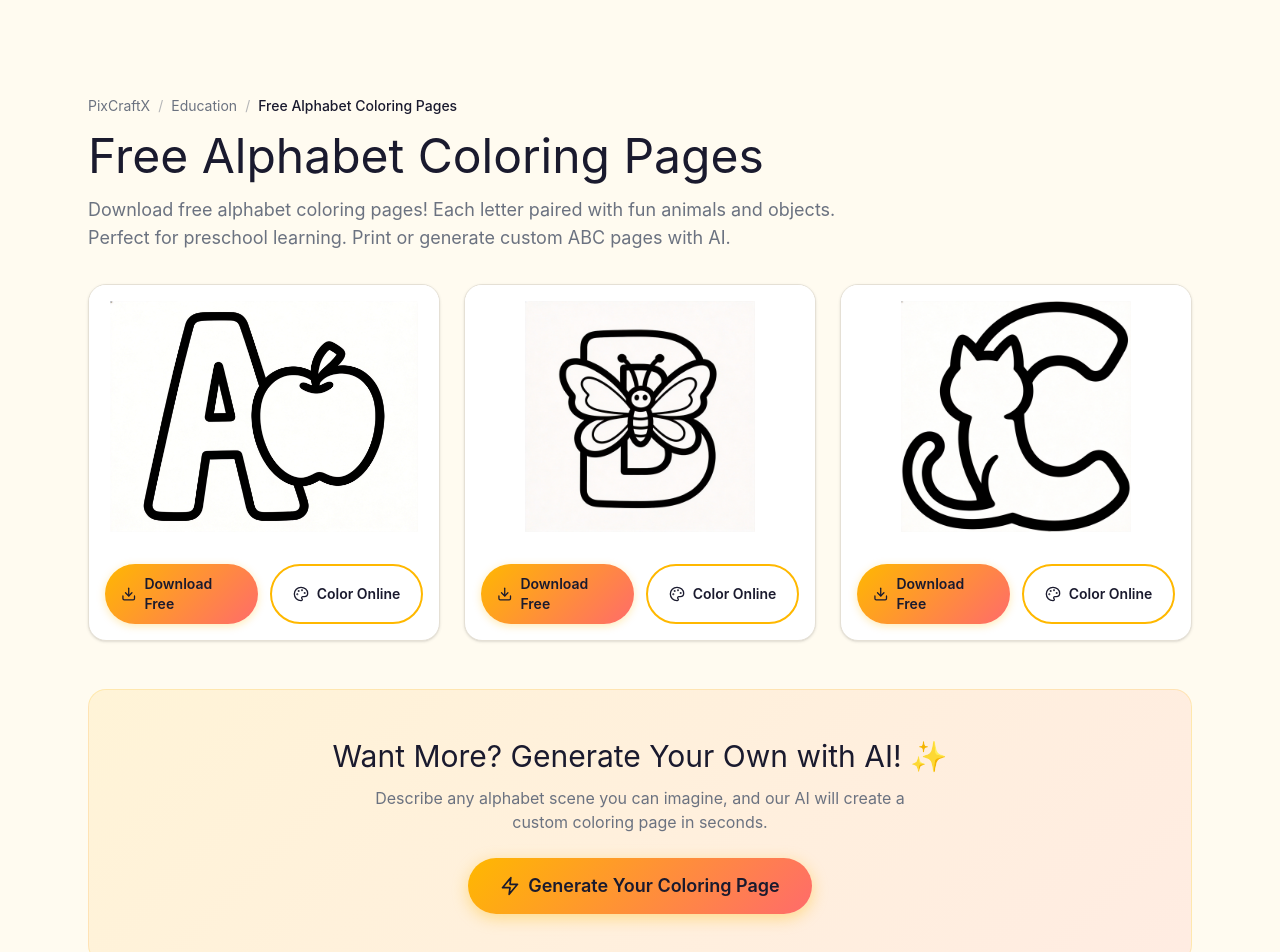
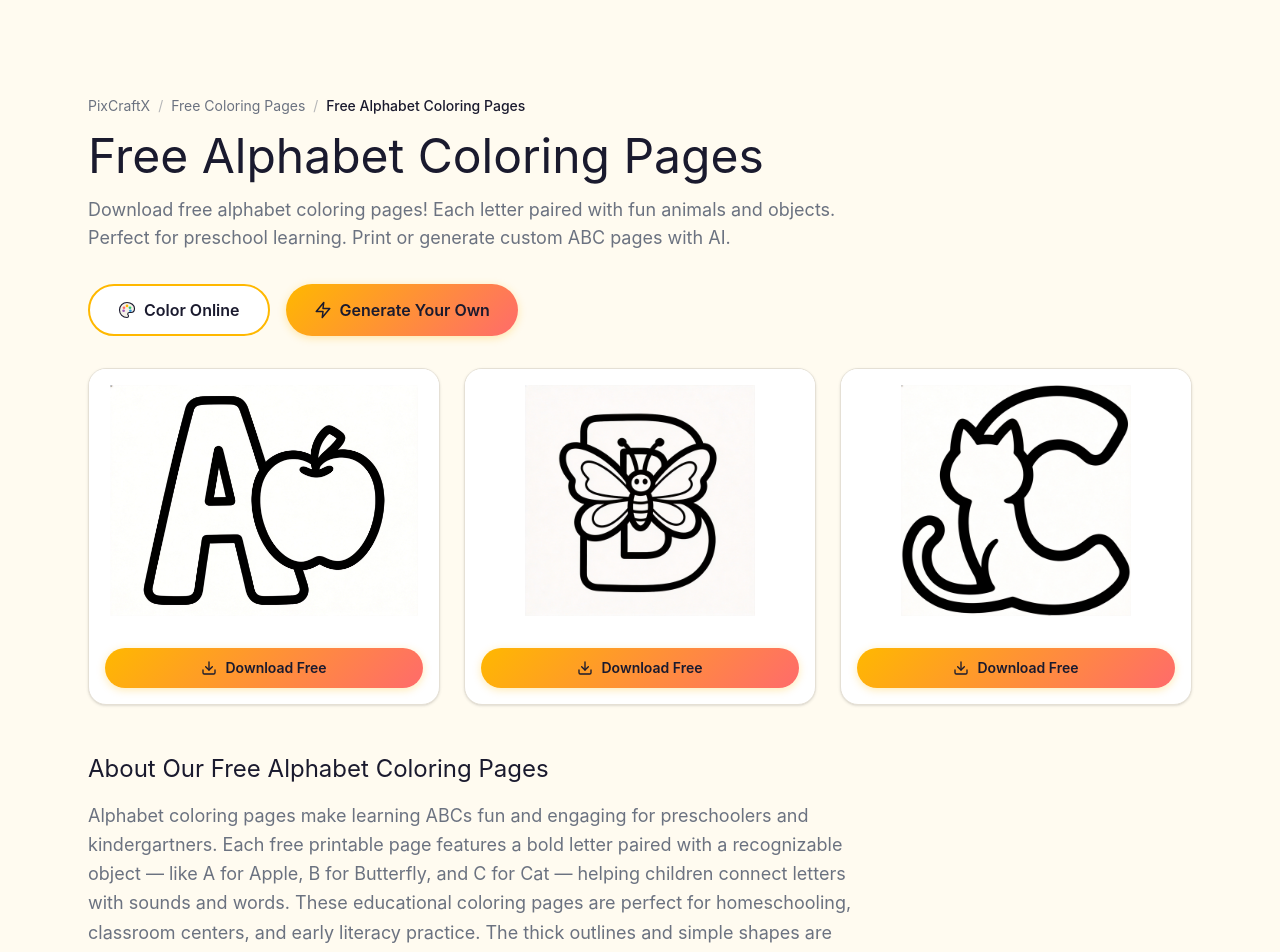
Before and after one commit to rinbs1120/pixcraftx, a Next.js app: page /alphabet-coloring-pages in a window 1280 px wide. Shown: the top 952 px of the page. Built offline with nearby package versions, Linux system fonts and the light colour scheme; a web font is replaced by a local one.

Commit message:
fix: restore StyleShowcase, add Free Pages nav+gallery, colorful palette icon, simplify inner page

```diff
--- a/src/app/[slug]/page.tsx
+++ b/src/app/[slug]/page.tsx
@@ -3,7 +3,6 @@ import Image from 'next/image';
 import Link from 'next/link';
 import { notFound } from 'next/navigation';
 import { themes, getThemeBySlug, getRelatedThemes } from '@/data/coloring-themes';
-import { Palette } from 'lucide-react';
 
 export const dynamicParams = false;
 
@@ -51,13 +50,6 @@ export async function generateMetadata({
   };
 }
 
-function formatSlugToName(slug: string): string {
-  return slug
-    .split('-')
-    .map((word) => word.charAt(0).toUpperCase() + word.slice(1))
-    .join(' ');
-}
-
 export default async function ThemePage({
   params,
 }: {
@@ -69,7 +61,6 @@ export default async function ThemePage({
 
   const relatedThemesList = getRelatedThemes(theme.relatedThemes);
 
-  // Schema.org structured data
   const webpageSchema = {
     '@context': 'https://schema.org',
     '@type': 'WebPage',
@@ -112,8 +103,8 @@ export default async function ThemePage({
       {
         '@type': 'ListItem',
         position: 2,
-        name: theme.category,
-        item: `https://pixcraftx.com/${theme.category.toLowerCase().replace(/\s+/g, '-')}`,
+        name: 'Free Coloring Pages',
+        item: 'https://pixcraftx.com/free-coloring-pages',
       },
       {
         '@type': 'ListItem',
@@ -150,26 +141,57 @@ export default async function ThemePage({
             </li>
             <li className="text-muted-foreground/50">/</li>
             <li>
-              <span className="hover:text-primary transition-colors cursor-default">
-                {theme.category}
-              </span>
+              <Link href="/free-coloring-pages" className="hover:text-primary transition-colors">
+                Free Coloring Pages
+              </Link>
             </li>
             <li className="text-muted-foreground/50">/</li>
             <li className="text-foreground font-medium">{theme.h1}</li>
           </ol>
         </nav>
 
-        {/* Hero Section */}
+        {/* Hero + CTA */}
         <section className="container mx-auto px-4 md:px-6 max-w-6xl pb-8">
           <h1 className="font-display text-3xl md:text-4xl lg:text-5xl text-foreground mb-4">
             {theme.h1}
           </h1>
-          <p className="text-lg text-muted-foreground max-w-3xl">
+          <p className="text-lg text-muted-foreground max-w-3xl mb-8">
             {theme.metaDescription}
           </p>
+
+          <div className="flex flex-wrap gap-4">
+            <a
+              href={`/color?src=${encodeURIComponent(`https://pixcraftx.com${theme.samples[0]}`)}`}
+              className="inline-flex items-center gap-2 px-7 py-3 rounded-full font-semibold text-base transition-all hover:translate-y-0.5 border-2 border-[#FFB800] text-[#1A1A2E] bg-white hover:bg-[#FFF8E1]"
+            >
+              {/* Colorful Palette Icon */}
+              <svg width="18" height="18" viewBox="0 0 24 24" fill="none" xmlns="http://www.w3.org/2000/svg">
+                <path d="M12 2C6.48 2 2 6.48 2 12s4.48 10 10 10c1.1 0 2-.9 2-2 0-.5-.18-.96-.5-1.33-.3-.35-.5-.81-.5-1.33 0-1.1.9-2 2-2h2.36C19.86 15.34 22 13.13 22 10c0-4.42-4.48-8-10-8z" fill="#F5F0E8" stroke="#1A1A2E" strokeWidth="1.5"/>
+                <circle cx="8" cy="9" r="1.8" fill="#FF6B6B"/>
+                <circle cx="12" cy="6.5" r="1.8" fill="#FFB800"/>
+                <circle cx="16" cy="9" r="1.8" fill="#2ECC71"/>
+                <circle cx="7.5" cy="13" r="1.8" fill="#9B59B6"/>
+                <circle cx="16.5" cy="13" r="1.8" fill="#3498DB"/>
+              </svg>
+              Color Online
+            </a>
+            <a
+              href="/generate"
+              className="inline-flex items-center gap-2 px-7 py-3 rounded-full font-semibold text-base transition-all hover:translate-y-0.5 text-[#1A1A2E]"
+              style={{
+                background: 'linear-gradient(135deg, #FFB800 0%, #FF6B6B 100%)',
+                boxShadow: '0 2px 8px rgba(255,184,0,0.3)',
+              }}
+            >
+              <svg xmlns="http://www.w3.org/2000/svg" width="18" height="18" viewBox="0 0 24 24" fill="none" stroke="currentColor" strokeWidth="2" strokeLinecap="round" strokeLinejoin="round">
+                <polygon points="13 2 3 14 12 14 11 22 21 10 12 10 13 2" />
+              </svg>
+              Generate Your Own
+            </a>
+          </div>
         </section>
 
-        {/* Sample Images Grid */}
+        {/* Sample Images Grid - simplified: only Download Free per card */}
         <section className="container mx-auto px-4 md:px-6 max-w-6xl pb-12">
           <div className="grid grid-cols-1 sm:grid-cols-2 lg:grid-cols-3 gap-6">
             {theme.samples.map((sample, index) => (
@@ -187,88 +209,25 @@ export default async function ThemePage({
                   />
                 </div>
                 <div className="p-4">
-                  <div className="grid grid-cols-2 gap-3">
                   <a
                     href={sample}
                     download
-                      className="flex items-center justify-center gap-2 px-4 py-2.5 rounded-full font-semibold text-sm transition-all hover:translate-y-0.5 text-[#1A1A2E]"
+                    className="flex items-center justify-center gap-2 w-full px-4 py-2.5 rounded-full font-semibold text-sm transition-all hover:translate-y-0.5 text-[#1A1A2E]"
                     style={{
-                        background:
-                          'linear-gradient(135deg, #FFB800 0%, #FF6B6B 100%)',
+                      background: 'linear-gradient(135deg, #FFB800 0%, #FF6B6B 100%)',
                       boxShadow: '0 2px 8px rgba(255,184,0,0.3)',
                     }}
                   >
-                      <svg
-                        xmlns="http://www.w3.org/2000/svg"
-                        width="16"
-                        height="16"
-                        viewBox="0 0 24 24"
-                        fill="none"
-                        stroke="currentColor"
-                        strokeWidth="2"
-                        strokeLinecap="round"
-                        strokeLinejoin="round"
-                      >
+                    <svg xmlns="http://www.w3.org/2000/svg" width="16" height="16" viewBox="0 0 24 24" fill="none" stroke="currentColor" strokeWidth="2" strokeLinecap="round" strokeLinejoin="round">
                       <path d="M21 15v4a2 2 0 0 1-2 2H5a2 2 0 0 1-2-2v-4" />
                       <polyline points="7 10 12 15 17 10" />
                       <line x1="12" y1="15" x2="12" y2="3" />
                     </svg>
                     Download Free
                   </a>
-                    <a
-                      href={`/color?src=${encodeURIComponent(`https://pixcraftx.com${sample}`)}`}
-                      className="flex items-center justify-center gap-2 px-4 py-2.5 rounded-full font-semibold text-sm transition-all hover:translate-y-0.5 border-2 border-[#FFB800] text-[#1A1A2E] bg-white hover:bg-[#FFF8E1]"
-                    >
-                      <Palette size={16} />
-                      Color Online
-                    </a>
-                  </div>
                 </div>
               </div>
             ))}
-          </div>
-        </section>
-
-        {/* CTA Section */}
-        <section className="container mx-auto px-4 md:px-6 max-w-6xl pb-16">
-          <div
-            className="rounded-2xl p-8 md:p-12 text-center"
-            style={{
-              background:
-                'linear-gradient(135deg, rgba(255,184,0,0.1) 0%, rgba(255,107,107,0.1) 100%)',
-              border: '1px solid rgba(255,184,0,0.2)',
-            }}
-          >
-            <h2 className="font-display text-2xl md:text-3xl text-foreground mb-3">
-              Want More? Generate Your Own with AI! ✨
-            </h2>
-            <p className="text-muted-foreground mb-6 max-w-xl mx-auto">
-              Describe any {theme.h1.replace('Free ', '').replace(' Coloring Pages', '').toLowerCase()} scene you can imagine, and our AI will create a custom coloring page in seconds.
-            </p>
-            <Link
-              href="/generate"
-              className="inline-flex items-center gap-2 px-8 py-3.5 rounded-full font-semibold text-lg transition-all hover:translate-y-0.5 hover:shadow-xl text-[#1A1A2E]"
-              style={{
-                background:
-                  'linear-gradient(135deg, #FFB800 0%, #FF6B6B 100%)',
-                boxShadow: '0 4px 16px rgba(255,184,0,0.4)',
-              }}
-            >
-              <svg
-                xmlns="http://www.w3.org/2000/svg"
-                width="20"
-                height="20"
-                viewBox="0 0 24 24"
-                fill="none"
-                stroke="currentColor"
-                strokeWidth="2"
-                strokeLinecap="round"
-                strokeLinejoin="round"
-              >
-                <polygon points="13 2 3 14 12 14 11 22 21 10 12 10 13 2" />
-              </svg>
-              Generate Your Coloring Page
-            </Link>
           </div>
         </section>
 
@@ -314,18 +273,7 @@ export default async function ThemePage({
                       {related.category}
                     </p>
                   </div>
-                  <svg
-                    xmlns="http://www.w3.org/2000/svg"
-                    width="16"
-                    height="16"
-                    viewBox="0 0 24 24"
-                    fill="none"
-                    stroke="currentColor"
-                    strokeWidth="2"
-                    strokeLinecap="round"
-                    strokeLinejoin="round"
-                    className="text-muted-foreground group-hover:text-primary transition-colors flex-shrink-0"
-                  >
+                  <svg xmlns="http://www.w3.org/2000/svg" width="16" height="16" viewBox="0 0 24 24" fill="none" stroke="currentColor" strokeWidth="2" strokeLinecap="round" strokeLinejoin="round" className="text-muted-foreground group-hover:text-primary transition-colors flex-shrink-0">
                     <polyline points="9 18 15 12 9 6" />
                   </svg>
                 </Link>
--- /dev/null
+++ b/src/app/free-coloring-pages/page.tsx
@@ -0,0 +1,95 @@
+import { Metadata } from 'next';
+import { Navbar } from '@/components/navbar';
+import { Footer } from '@/components/footer';
+import { FreeColoringGallery } from '@/components/sections/free-coloring-gallery';
+import { themes } from '@/data/coloring-themes';
+
+export const metadata: Metadata = {
+  title: 'Free Coloring Pages - Printable & Online | PixCraftX',
+  description: 'Browse hundreds of free printable coloring pages across popular themes. Dinosaurs, unicorns, mandalas, alphabet, and more. Color online or download for free.',
+  keywords: ['free coloring pages', 'printable coloring pages', 'coloring pages for kids', 'adult coloring pages', 'mandala coloring pages', 'dinosaur coloring pages', 'unicorn coloring pages'],
+  openGraph: {
+    title: 'Free Coloring Pages - Printable & Online | PixCraftX',
+    description: 'Browse hundreds of free printable coloring pages across popular themes. Color online or download for free.',
+    url: 'https://pixcraftx.com/free-coloring-pages',
+    siteName: 'PixCraftX',
+    type: 'website',
+  },
+  alternates: {
+    canonical: 'https://pixcraftx.com/free-coloring-pages',
+  },
+};
+
+const categories = ['All', ...Array.from(new Set(themes.map(t => t.category)))];
+
+export default function FreeColoringPagesPage() {
+  return (
+    <>
+      <Navbar />
+      <div className="min-h-screen bg-background">
+        <nav className="container mx-auto px-4 md:px-6 max-w-6xl pt-24 pb-4">
+          <ol className="flex items-center gap-2 text-sm text-muted-foreground">
+            <li>
+              <a href="/" className="hover:text-primary transition-colors">PixCraftX</a>
+            </li>
+            <li className="text-muted-foreground/50">/</li>
+            <li className="text-foreground font-medium">Free Coloring Pages</li>
+          </ol>
+        </nav>
+
+        <section className="container mx-auto px-4 md:px-6 max-w-6xl pb-8">
+          <h1 className="font-display text-3xl md:text-4xl lg:text-5xl text-foreground mb-4">
+            Free Coloring Pages
+          </h1>
+          <p className="text-lg text-muted-foreground max-w-3xl mb-8">
+            Browse hundreds of free printable coloring pages across popular themes. Download for free or color online — no signup required.
+          </p>
+
+          <div className="flex flex-wrap gap-4">
+            <a
+              href="/generate"
+              className="inline-flex items-center gap-2 px-8 py-3.5 rounded-full font-semibold text-lg transition-all hover:translate-y-0.5 text-[#1A1A2E]"
+              style={{
+                background: 'linear-gradient(135deg, #FFB800 0%, #FF6B6B 100%)',
+                boxShadow: '0 4px 16px rgba(255,184,0,0.4)',
+              }}
+            >
+              <svg xmlns="http://www.w3.org/2000/svg" width="20" height="20" viewBox="0 0 24 24" fill="none" stroke="currentColor" strokeWidth="2" strokeLinecap="round" strokeLinejoin="round">
+                <polygon points="13 2 3 14 12 14 11 22 21 10 12 10 13 2" />
+              </svg>
+              Generate Your Own
+            </a>
+            <a
+              href="/color"
+              className="inline-flex items-center gap-2 px-8 py-3.5 rounded-full font-semibold text-lg transition-all hover:translate-y-0.5 border-2 border-[#FFB800] text-[#1A1A2E] bg-white hover:bg-[#FFF8E1]"
+            >
+              <svg width="20" height="20" viewBox="0 0 24 24" fill="none" xmlns="http://www.w3.org/2000/svg">
+                <path d="M12 2C6.48 2 2 6.48 2 12s4.48 10 10 10c1.1 0 2-.9 2-2 0-.5-.18-.96-.5-1.33-.3-.35-.5-.81-.5-1.33 0-1.1.9-2 2-2h2.36C19.86 15.34 22 13.13 22 10c0-4.42-4.48-8-10-8z" fill="#F5F0E8" stroke="#1A1A2E" strokeWidth="1.5"/>
+                <circle cx="8" cy="9" r="1.8" fill="#FF6B6B"/>
+                <circle cx="12" cy="6.5" r="1.8" fill="#FFB800"/>
+                <circle cx="16" cy="9" r="1.8" fill="#2ECC71"/>
+                <circle cx="7.5" cy="13" r="1.8" fill="#9B59B6"/>
+                <circle cx="16.5" cy="13" r="1.8" fill="#3498DB"/>
+              </svg>
+              Color Online
+            </a>
+          </div>
+        </section>
+
+        <FreeColoringGallery categories={categories} />
+
+        <section className="container mx-auto px-4 md:px-6 max-w-6xl py-16">
+          <div className="max-w-3xl">
+            <h2 className="font-display text-2xl text-foreground mb-4">
+              About Our Free Coloring Pages
+            </h2>
+            <p className="text-muted-foreground leading-relaxed text-lg">
+              PixCraftX offers a growing collection of free printable coloring pages for kids and adults. From adorable dinosaurs and magical unicorns to intricate mandalas and educational alphabet sheets, every page is designed with bold, clean outlines that are perfect for coloring. All pages are free to download and print — or color them online right in your browser. Want something unique? Use our AI generator to create custom coloring pages from any idea!
+            </p>
+          </div>
+        </section>
+      </div>
+      <Footer />
+    </>
+  );
+}
--- a/src/app/page.tsx
+++ b/src/app/page.tsx
@@ -2,7 +2,7 @@ import { Navbar } from '@/components/navbar';
 import { Footer } from '@/components/footer';
 import { Hero } from '@/components/sections/hero';
 import { ColoringGallery } from '@/components/sections/coloring-gallery';
-import { BrushStrokeShowcase } from '@/components/sections/brush-stroke-showcase';
+import { StyleShowcase } from '@/components/sections/style-showcase';
 import { HowItWorks } from '@/components/sections/how-it-works';
 import { PerfectFor } from '@/components/sections/perfect-for';
 import { WhyPixCraftX } from '@/components/sections/why-pixcraftx';
@@ -17,7 +17,7 @@ export default function HomePage() {
       <main>
         <Hero />
         <ColoringGallery />
-        <BrushStrokeShowcase />
+        <StyleShowcase />
         <HowItWorks />
         <PerfectFor />
         <WhyPixCraftX />
--- a/src/components/footer.tsx
+++ b/src/components/footer.tsx
@@ -8,10 +8,7 @@ const productLinks = [
 
 const resourceLinks = [
   { label: 'Help', href: '/help' },
-  { label: 'Dinosaur Coloring Pages', href: '/dinosaur-coloring-pages' },
-  { label: 'Unicorn Coloring Pages', href: '/unicorn-coloring-pages' },
-  { label: 'Mandala Coloring Pages', href: '/mandala-coloring-pages' },
-  { label: 'More Free Coloring Pages', href: '/dinosaur-coloring-pages' },
+  { label: 'Free Coloring Pages', href: '/free-coloring-pages' },
 ];
 
 const legalLinks = [
@@ -26,9 +23,7 @@ export function Footer() {
   return (
     <footer className="py-16 md:py-20 bg-[#1A1A2E]">
       <div className="container mx-auto px-4 md:px-6 max-w-6xl">
-        {/* Top Section - 4 columns */}
         <div className="grid grid-cols-2 md:grid-cols-4 gap-8 md:gap-12 mb-12">
-          {/* Brand Column */}
           <div className="col-span-2 md:col-span-1">
             <Link href="/" className="flex items-center gap-2 mb-4">
               <svg className="w-8 h-8" viewBox="0 0 32 32" fill="none" role="img" aria-label="PixCraftX logo">
@@ -48,16 +43,12 @@ export function Footer() {
             </p>
           </div>
 
-          {/* Product Column */}
           <div>
             <h4 className="font-display text-base text-[#FFFBF0] mb-4">Product</h4>
             <ul className="space-y-3">
               {productLinks.map((link) => (
                 <li key={link.label}>
-                  <Link
-                    href={link.href}
-                    className="text-sm text-[#B0B0C0] hover:text-[#FFB800] transition-colors"
-                  >
+                  <Link href={link.href} className="text-sm text-[#B0B0C0] hover:text-[#FFB800] transition-colors">
                     {link.label}
                   </Link>
                 </li>
@@ -65,16 +56,12 @@ export function Footer() {
             </ul>
           </div>
 
-          {/* Resources Column */}
           <div>
             <h4 className="font-display text-base text-[#FFFBF0] mb-4">Resources</h4>
             <ul className="space-y-3">
               {resourceLinks.map((link) => (
                 <li key={link.label}>
-                  <Link
-                    href={link.href}
-                    className="text-sm text-[#B0B0C0] hover:text-[#FFB800] transition-colors"
-                  >
+                  <Link href={link.href} className="text-sm text-[#B0B0C0] hover:text-[#FFB800] transition-colors">
                     {link.label}
                   </Link>
                 </li>
@@ -82,16 +69,12 @@ export function Footer() {
             </ul>
           </div>
 
-          {/* Legal Column */}
           <div>
             <h4 className="font-display text-base text-[#FFFBF0] mb-4">Legal</h4>
             <ul className="space-y-3">
               {legalLinks.map((link) => (
                 <li key={link.label}>
-                  <Link
-                    href={link.href}
-                    className="text-sm text-[#B0B0C0] hover:text-[#FFB800] transition-colors"
-                  >
+                  <Link href={link.href} className="text-sm text-[#B0B0C0] hover:text-[#FFB800] transition-colors">
                     {link.label}
                   </Link>
                 </li>
@@ -100,7 +83,6 @@ export function Footer() {
           </div>
         </div>
 
-        {/* Bottom Section - Copyright */}
         <div className="pt-8 border-t border-[#2A2A3E]">
           <p className="text-center text-sm text-[#B0B0C0]">
             © {currentYear} PixCraftX. Made with{' '}
--- /dev/null
+++ b/src/components/sections/free-coloring-gallery.tsx
@@ -0,0 +1,67 @@
+'use client';
+
+import React, { useState } from 'react';
+import Image from 'next/image';
+import Link from 'next/link';
+import { themes } from '@/data/coloring-themes';
+
+interface FreeColoringGalleryProps {
+  categories: string[];
+}
+
+export function FreeColoringGallery({ categories }: FreeColoringGalleryProps) {
+  const [activeCategory, setActiveCategory] = useState('All');
+
+  const filteredThemes = activeCategory === 'All'
+    ? themes
+    : themes.filter(t => t.category === activeCategory);
+
+  return (
+    <section className="container mx-auto px-4 md:px-6 max-w-6xl pb-16">
+      <div className="flex flex-wrap gap-2 mb-10">
+        {categories.map(cat => (
+          <button
+            key={cat}
+            onClick={() => setActiveCategory(cat)}
+            className={`px-5 py-2 rounded-full text-sm font-semibold transition-all ${
+              activeCategory === cat
+                ? 'text-[#1A1A2E] shadow-md'
+                : 'text-muted-foreground bg-white border border-border hover:border-primary/30 hover:text-primary'
+            }`}
+            style={activeCategory === cat ? {
+              background: 'linear-gradient(135deg, #FFB800 0%, #FF6B6B 100%)',
+              boxShadow: '0 2px 8px rgba(255,184,0,0.3)',
+            } : {}}
+          >
+            {cat}
+          </button>
+        ))}
+      </div>
+
+      <div className="grid grid-cols-2 sm:grid-cols-3 lg:grid-cols-5 gap-5">
+        {filteredThemes.map(theme => (
+          <Link
+            key={theme.slug}
+            href={`/${theme.slug}`}
+            className="group bg-card rounded-2xl border border-border overflow-hidden shadow-sm hover:shadow-lg hover:border-primary/30 transition-all duration-300 hover:scale-[1.03]"
+          >
+            <div className="relative w-full aspect-[3/4] bg-[#FFFBF0]">
+              <Image
+                src={theme.samples[0]}
+                alt={theme.h1}
+                fill
+                className="object-contain p-3"
+                sizes="(max-width: 640px) 50vw, (max-width: 1024px) 33vw, 20vw"
+              />
+            </div>
+            <div className="px-3 py-2.5 text-center bg-white">
+              <span className="text-sm font-display text-foreground group-hover:text-primary transition-colors">
+                {theme.h1.replace('Free ', '')}
+              </span>
+            </div>
+          </Link>
+        ))}
+      </div>
+    </section>
+  );
+}
```
Also changed, not shown: src/components/navbar.tsx (+9 -20 lines). Lines whose indentation alone changed are shown as unchanged.
